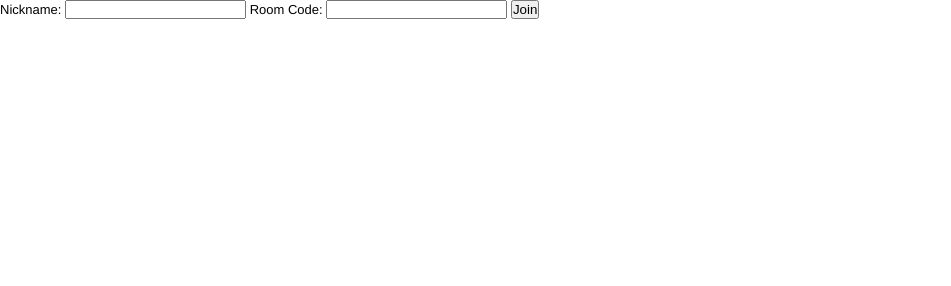
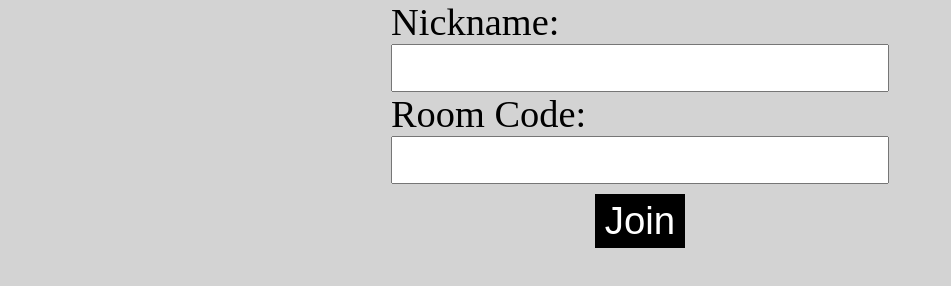
Before and after one commit to onlinegeek101/Avalon, a website: page public/join.html in a window 1280 px wide. Shown: the whole page, without its empty margins (0-951 px from the left). Drawn offline with Linux system fonts and the light colour scheme.

Commit message:
Styling Join.

```diff
--- a/public/join.html
+++ b/public/join.html
@@ -4,11 +4,44 @@
     <title>Avalon</title>
     <style>
       * { margin: 0; padding: 0; box-sizing: border-box; }
-      body { font: 13px Helvetica, Arial; }
       input.highlight { border: 1px solid red; }
-      /*form { background: #000; padding: 3px; position: fixed; bottom: 0; width: 100%; }
-      form input { border: 0; padding: 10px; width: 90%; margin-right: .5%; }
-      form button { width: 9%; background: rgb(130, 224, 255); border: none; padding: 10px; }*/
+      input {
+        font-size: 3vw;
+        display: block;
+      }
+      label {
+        font-size: 3vw;
+        display: inline-block;
+      }
+      body, html {
+        width: 100%;
+        height: 25%;
+        margin: 0;
+        padding: 0;
+        display:table;
+      }
+      body {
+        background-color: lightgrey;
+        margin-top:20px;
+        display:table-cell;
+        vertical-align:middle;
+      }
+      form {
+        display:table;/* shrinks to fit conntent */
+        margin-top:20px;
+        margin: auto;
+      }
+      input[type=submit] {
+        margin-top: 10px;
+        margin-left: auto;
+        margin-right: auto;
+        background-color: black;
+        padding: 5px;
+        padding-right: 10px;
+        padding-left: 10px;
+        border: none;
+        color: white;
+      }
     </style>
   </head>
   <body>
```
